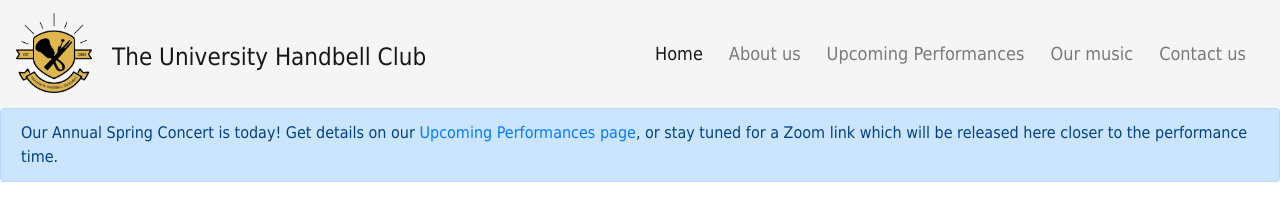
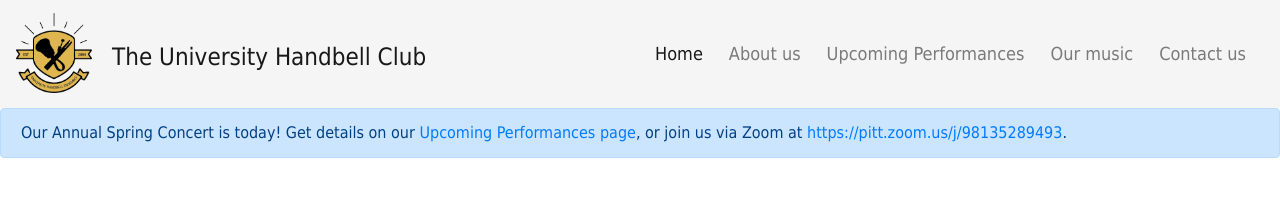
Before and after one commit to BenA03/handbellsatpitt, a plain HTML site: page docs/index.html in a window 1280 px wide. Shown: the top 205 px of the page. Drawn offline with nearby package versions, Linux system fonts and the light colour scheme.

Commit message:
add zoom link

```diff
--- a/docs/index.html
+++ b/docs/index.html
@@ -56,8 +56,7 @@
   <main>
 
     <div class="alert alert-primary" role="alert">
-      Our Annual Spring Concert is today! Get details on our <a href="./performances">Upcoming Performances page</a>, or stay tuned
-      for a Zoom link which will be released here closer to the performance time.
+      Our Annual Spring Concert is today! Get details on our <a href="./performances">Upcoming Performances page</a>, or join us via Zoom at <a href="https://pitt.zoom.us/j/98135289493">https://pitt.zoom.us/j/98135289493</a>.
     </div>
 
     <!-- Landing graphic -->
```
Also changed, not shown: docs/performances.html (+1 -2 lines).
